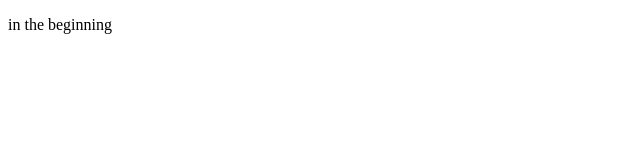
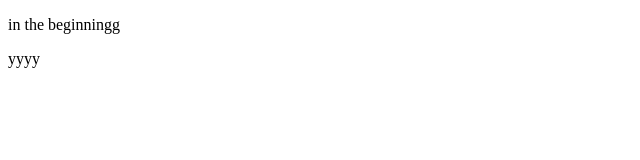
Before and after one commit to CERRAA/sakahao, a plain HTML site: page index.html in a window 1280 px wide. Shown: the full height of the page, 0-640 px from the left. Drawn offline with Linux system fonts and the light colour scheme.

Commit message:
whats popping

```diff
--- a/index.html
+++ b/index.html
@@ -9,7 +9,8 @@
 </head>
 
 <body>
-    <p>in the beginning</p>
+    <p>in the beginningg</p>
+    <p>yyyy</p>
 </body>
 
 </html>
```
